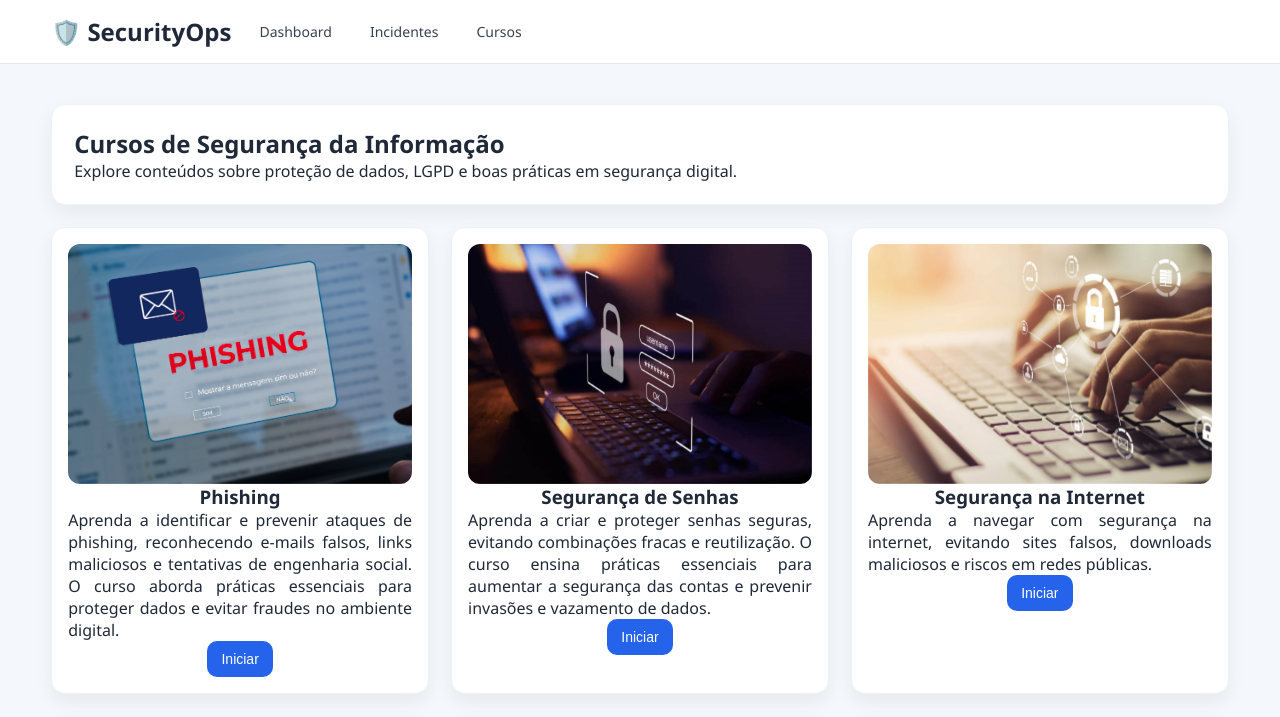
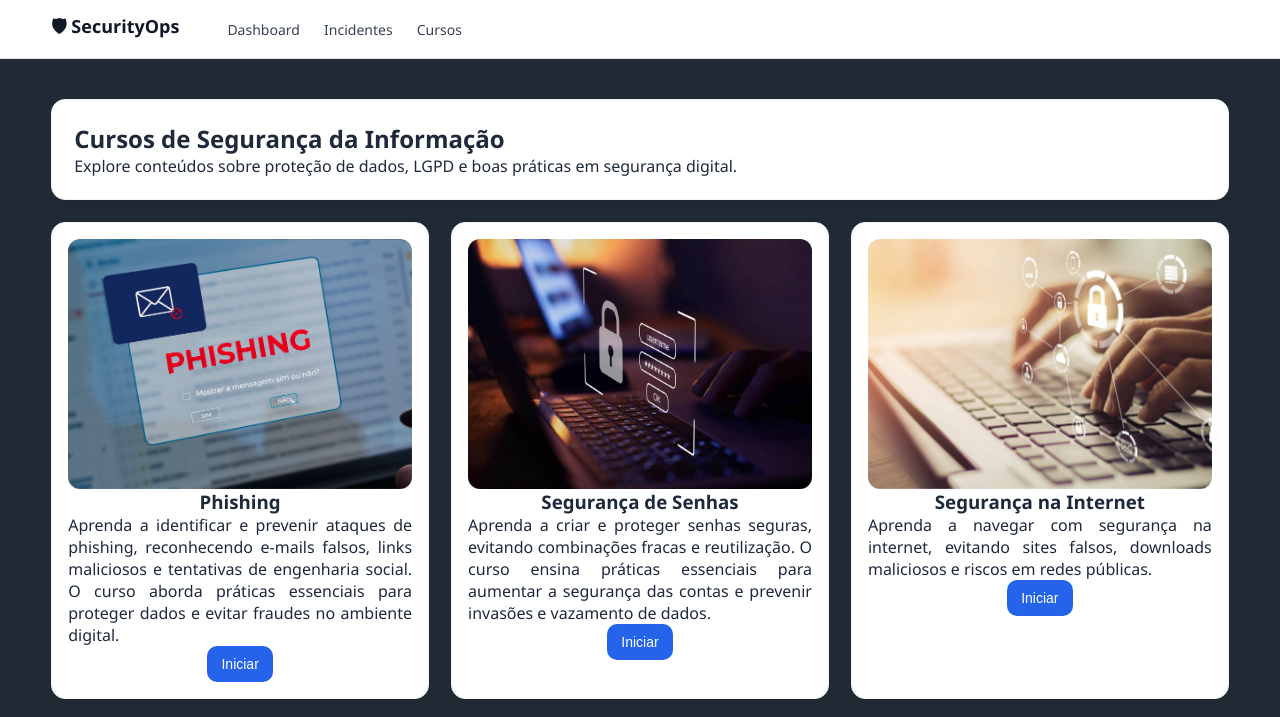
Before and after one commit to 0001012013-creator/soc_projeto, a Django app: page /cursos/ in a window 1280 px wide. Shown: the top 717 px of the page. Run offline with Django 5.2, Linux system fonts and the light colour scheme; a user stored in the database is signed in.

Commit message:
Atualização do sistema de cursos

```diff
--- a/SecurityOps/static/css/style.css
+++ b/SecurityOps/static/css/style.css
@@ -1,25 +1,25 @@
-/* =========================
+/* =========================================================
    RESET
-========================= */
+========================================================= */
 * {
     margin: 0;
     padding: 0;
     box-sizing: border-box;
 }
 
-/* =========================
+/* =========================================================
    BODY (ENTERPRISE CLEAN)
-========================= */
+========================================================= */
 body {
     font-family: 'Segoe UI', system-ui, Arial, sans-serif;
-    background: #f4f7fb;
-    color: #1f2937;
+    background: #222a35;
+    color: #1e293b;
     min-height: 100vh;
 }
 
-/* =========================
+/* =========================================================
    NAVBAR (MICROSOFT STYLE)
-========================= */
+========================================================= */
 header {
     background: #ffffff;
     border-bottom: 1px solid #e5e7eb;
@@ -80,6 +80,7 @@ main {
     box-shadow: 0 8px 20px rgba(16,24,40,0.06);
     margin-bottom: 22px;
     transition: 0.2s ease;
+    overflow: hidden; /* 🔥 evita qualquer overflow */
 }
 
 .card:hover {
@@ -175,7 +201,7 @@ input:focus, textarea:focus, select:focus {
 .curso-img {
     position: relative;
     width: 100%;
-    height: 240px;
+    height: 250px;
     border-radius: 12px;
     overflow: hidden;
 }
--- a/SecurityOps/templates/base.html
+++ b/SecurityOps/templates/base.html
@@ -4,33 +4,43 @@
 <head>
     <meta charset="UTF-8">
     <meta name="viewport" content="width=device-width, initial-scale=1.0">
+
     <title>SecurityOps Center</title>
 
     <!-- Fonte -->
     <link href="https://fonts.googleapis.com/css2?family=Inter:wght@400;500;600&display=swap" rel="stylesheet">
 
-    <!-- CSS -->
+    <!-- CSS GLOBAL -->
     <link rel="stylesheet" href="{% static 'css/style.css' %}">
 </head>
 
 <body>
 
-<header>
-    <nav>
-        <h1>🛡️ SecurityOps</h1>
+<!-- ================= HEADER ================= -->
+<header class="navbar">
+    <nav class="nav-container">
 
-        <a href="{% url 'home' %}">Dashboard</a>
-        <a href="{% url 'incidente' %}">Incidentes</a>
-        <a href="{% url 'cursos' %}">Cursos</a>
+        <div class="logo">
+            🛡 SecurityOps
+        </div>
+
+        <div class="nav-links">
+            <a href="{% url 'home' %}">Dashboard</a>
+            <a href="{% url 'incidente' %}">Incidentes</a>
+            <a href="{% url 'cursos' %}">Cursos</a>
+        </div>
+
     </nav>
 </header>
 
+<!-- ================= CONTEÚDO ================= -->
 <main>
     {% block content %}
     {% endblock %}
 </main>
 
-<footer style="text-align:center; padding:20px; color:white;">
+<!-- ================= FOOTER ================= -->
+<footer class="footer">
     © 2026 SecurityOps Center • Segurança da Informação
 </footer>
 
--- a/SecurityOps/templates/home.html
+++ b/SecurityOps/templates/home.html
@@ -49,7 +49,7 @@
     <!-- BOTÃO -->
     <div class="btn-incidente">
         <a href="{% url 'incidente' %}">
-            <button>Criar Incidente</button>
+            <button>Registrar Incidente</button>
         </a>
     </div>
 
--- a/soc/urls.py
+++ b/soc/urls.py
@@ -7,10 +7,14 @@ from django.conf.urls.static import static
 urlpatterns = [
     path('admin/', admin.site.urls),
 
-    # 🔥 todas as rotas vão para a app SecurityOps
+    # Rotas da aplicação
     path('', include('SecurityOps.urls')),
 ]
 
-# 🔥 arquivos de mídia (uploads de imagens)
+# 🔥 SERVIR ARQUIVOS EM DESENVOLVIMENTO
 if settings.DEBUG:
+    # arquivos de mídia (uploads)
     urlpatterns += static(settings.MEDIA_URL, document_root=settings.MEDIA_ROOT)
+
+    # 🔥 ESSA LINHA QUE FALTAVA (CSS NÃO FUNCIONAVA POR ISSO)
+    urlpatterns += static(settings.STATIC_URL, document_root=settings.BASE_DIR / 'SecurityOps/static')
```
Also changed, not shown: other parts of SecurityOps/static/css/style.css (+72 -32 lines), soc/settings.py (+49 -21 lines), SecurityOps/static/img/curso3b.png (added), SecurityOps/static/img/curso4b.png (added), SecurityOps/static/img/curso5b.png (added), SecurityOps/static/img/curso6b.png (added), db.sqlite3, media/incidentes/flor.jpg (deleted), media/incidentes/flor_uu0uy5b.jpg (deleted), 2 other files.
